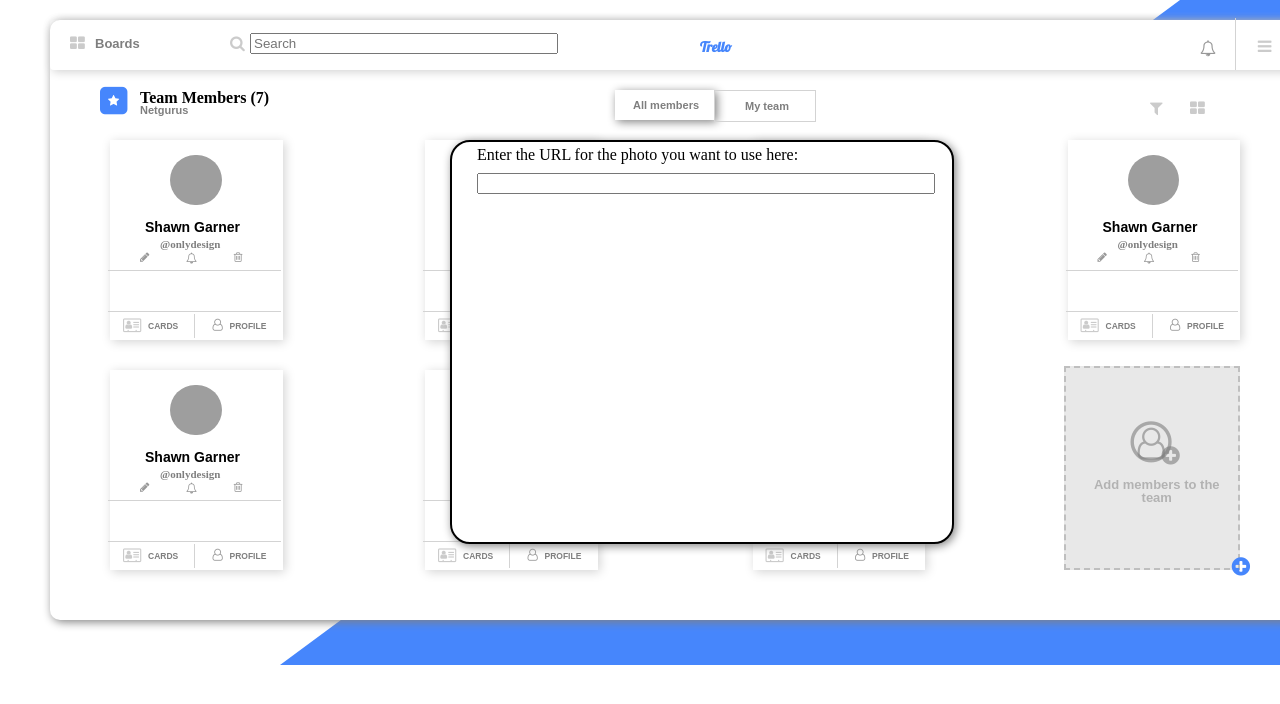
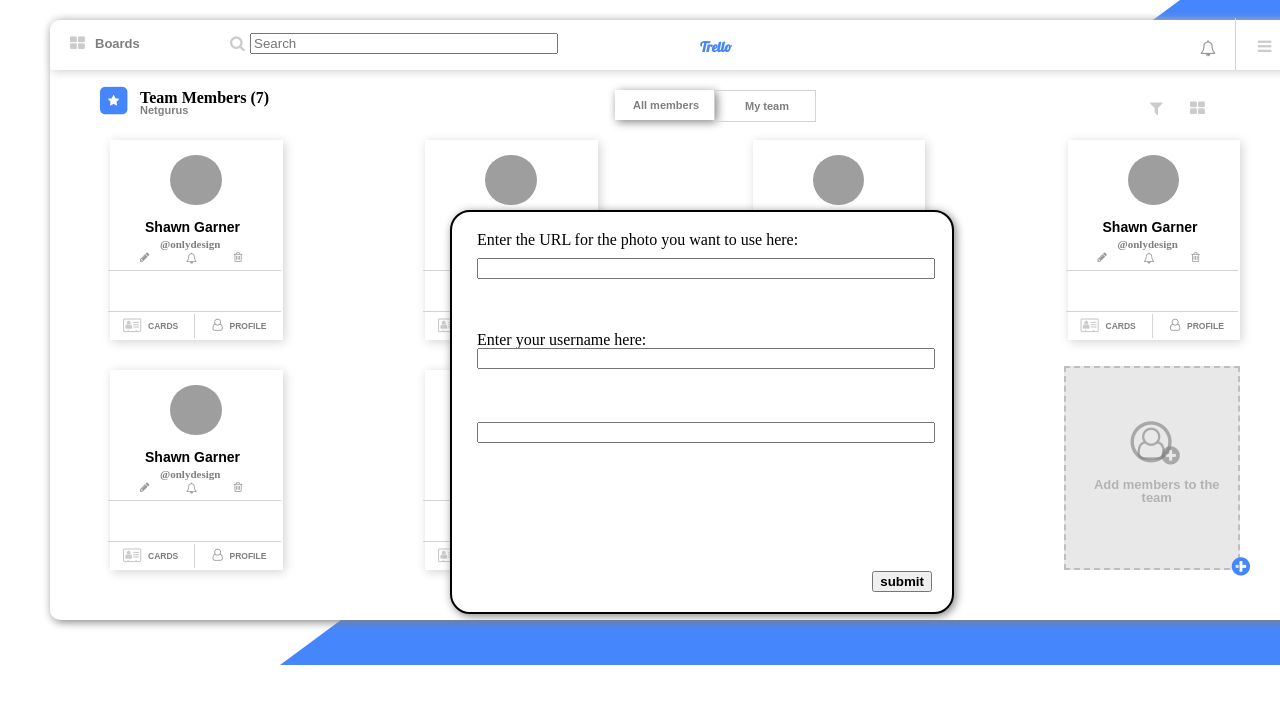
Before and after one commit to kg609/Trello-Project, a plain HTML site: page index.html in a window 1280 px wide. Both pictures are taken after a click on the link 1240 px from the left and 566 px from the top of the page. Drawn offline with Linux system fonts and the light colour scheme; grey boxes are pictures that could not be loaded.

Commit message:
Created form to gather user information

```diff
--- a/index.html
+++ b/index.html
@@ -233,6 +233,18 @@
 						Enter the URL for the photo you want to use here:
 						<input id="textBox" type="text" name="">
 					</label>
+
+					<label class="label2">
+						Enter your username here:
+						<input id="userName" type="text" name="">
+					</label>
+
+					<label class="label3">
+						Enter your full name here:
+						<input id="fullName" type="text" name="">
+					</label>
+
+					<button id="submitButton" type="submit"> submit </button>
 				</form>
 			</div>
 
--- a/trello.css
+++ b/trello.css
@@ -559,7 +559,7 @@ div .fa-circle-thin {
 }
 
 label {
-    margin: 5px auto;
+    margin: 20px auto;
     padding-left: 25px;
     display: none;
 }
@@ -571,3 +571,33 @@ label {
     width: 90%;
     margin: 10px auto;
 }
+
+.label2 {
+    position: absolute;
+    top: 100px;
+}
+
+#userName {
+    position: absolute;
+    left: 25px;
+    width: 450px;
+}
+
+.label3 {
+    position: absolute;
+    top: 190px;
+}
+
+#fullName {
+    position: absolute;
+    left: 25px;
+    width: 450px;
+}
+
+#submitButton {
+    position: absolute;
+    right: 20px;
+    bottom: 20px;
+    font-weight: bold;
+    display: none;
+}
--- a/trello.js
+++ b/trello.js
@@ -1,14 +1,18 @@
 var addButton = document.querySelector("#addButton");
 var divFormBox = document.querySelector("#formBoxDisplay");
 var label1 = document.querySelector("label");
-//var label2 = document.querySelector(".label2");
-//var label3 = document.querySelector(".label3");
+var label2 = document.querySelector(".label2");
+var label3 = document.querySelector(".label3");
 var userInput = document.querySelector("#textBox");
+var userName = document.querySelector("#userName");
+//var userFullName = document.querySelector("#fullName");
+var submitButton = document.querySelector("#submitButton");
 
 addButton.addEventListener("click", function(){
 	console.log("add Button clicked");
 	divFormBox.classList.toggle("formBox");
 
+	//Labels 1-3 for the form
 	divFormBox.classList.toggle("label1");
 	if (label1.style.display === "block"){
 		label1.style.display = "none";
@@ -16,6 +20,21 @@ addButton.addEventListener("click", function(){
 		label1.style.display = "block";
 	}
 
+	divFormBox.classList.toggle("label2");
+	if (label2.style.display === "block"){
+		label2.style.display = "none";
+	} else {
+		label2.style.display = "block";
+	}
+
+	divFormBox.classList.toggle("label3");
+	if (label3.style.display === "block"){
+		label3.style.display = "none";
+	} else {
+		label3.style.display = "block";
+	}
+
+	//Text fields for users to enter their information
 	divFormBox.classList.toggle("userInput");
 	if (userInput.style.display === "block"){
 		userInput.style.display = "none";
@@ -23,8 +42,21 @@ addButton.addEventListener("click", function(){
 		userInput.style.display = "block";
 	}
 
+	divFormBox.classList.toggle("UserName");
+	if (userName.style.display === "block"){
+		userName.style.display = "none";
+	} else {
+		userName.style.display = "block";
+	}
+
+
+	divFormBox.classList.toggle("submitButton");
+	if (submitButton.style.display === "block"){
+		submitButton.style.display = "none";
+	} else {
+		submitButton.style.display = "block";
+	}
 	/*divFormBox.classList.toggle("label2");
-	label2.textContent = "Enter your profile name here:";
 	if (label2.style.display === "block"){
 		label2.style.display = "none";
 	} else {
```
